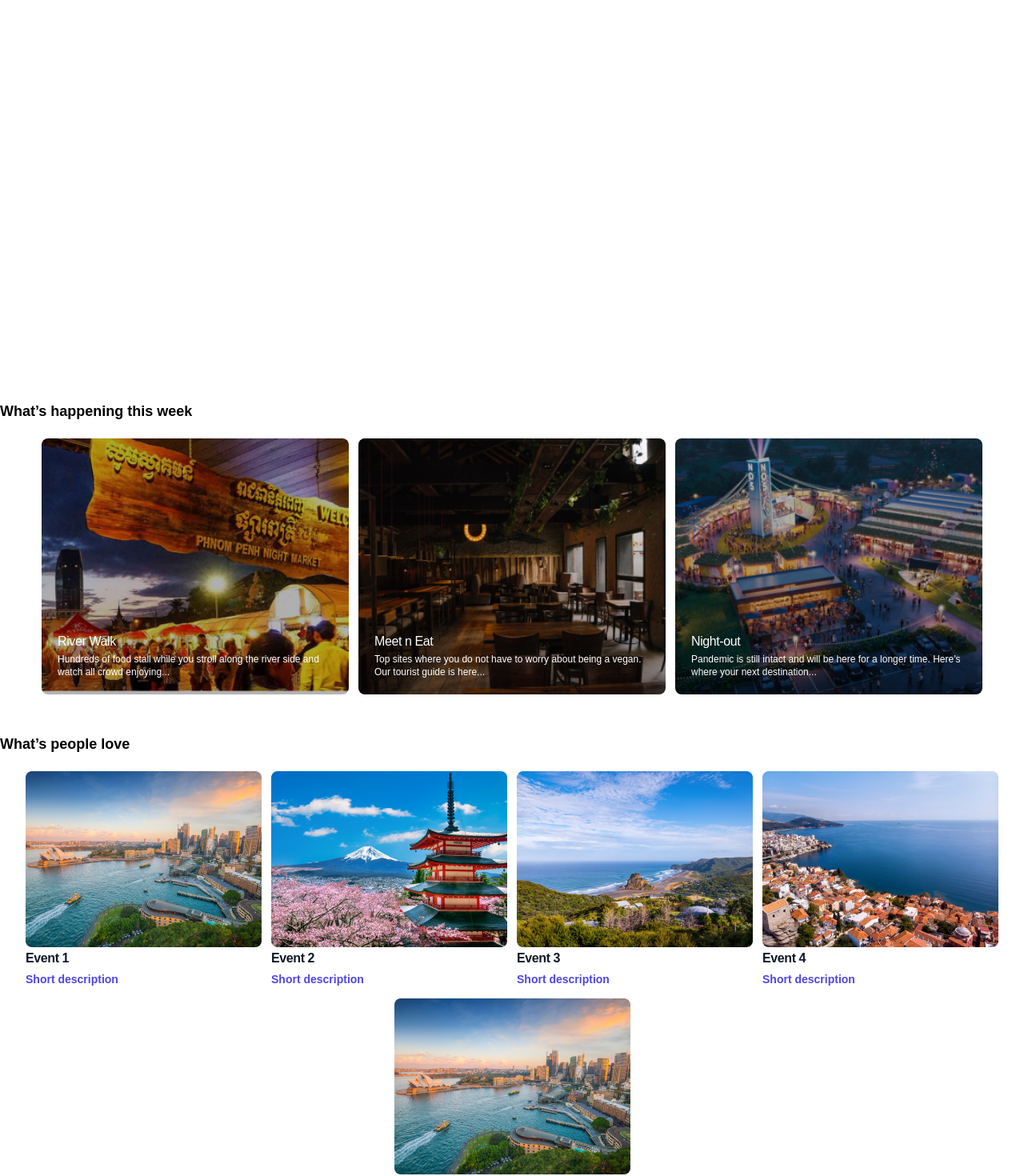
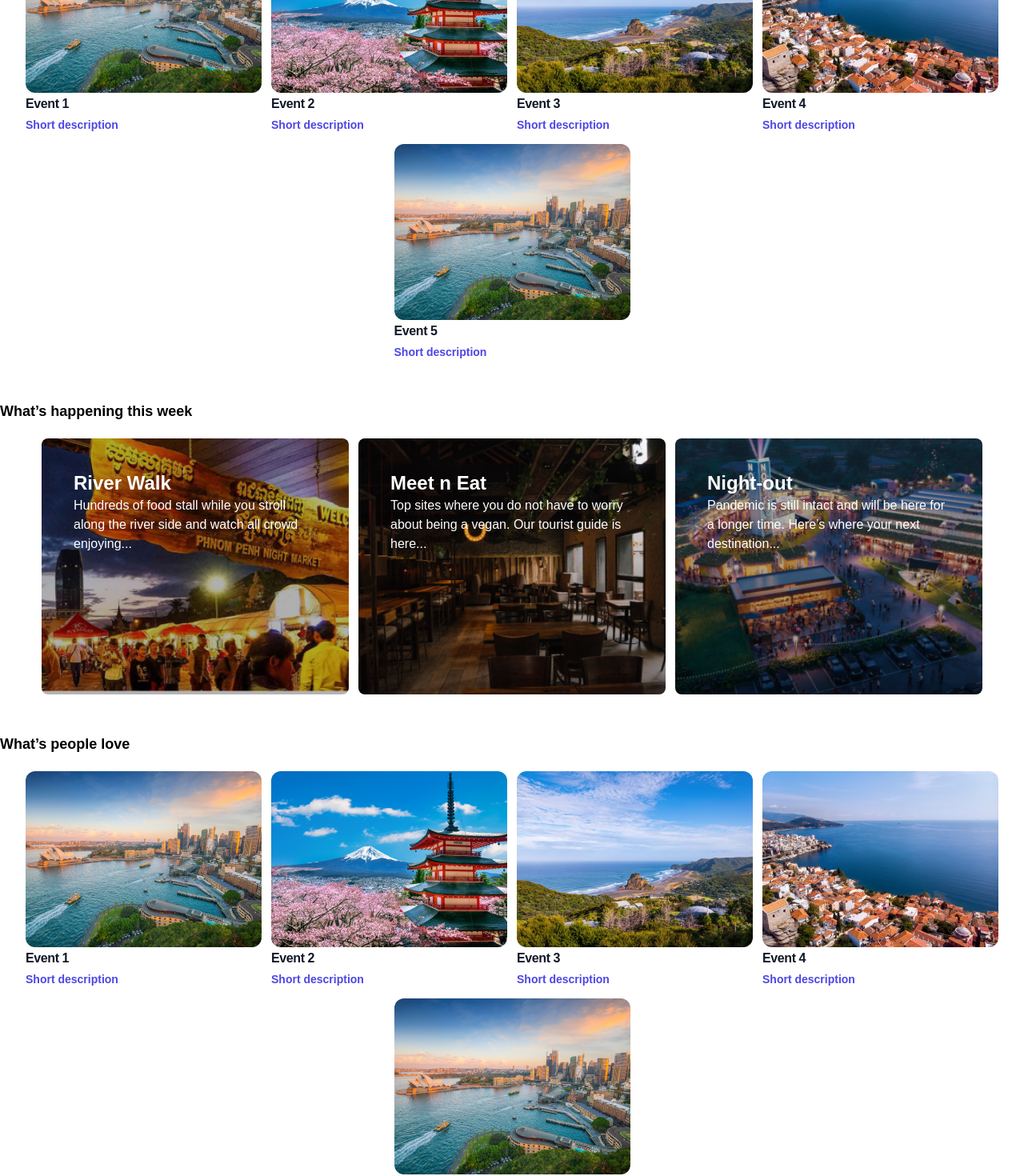
Before and after one commit to Neangthary/wct-app, a Next.js app: page / in a window 1280 px wide. Shown: the part 1040-2510 px from the top of the page at 80% size. Built offline with nearby package versions, Linux system fonts and the light colour scheme; a web font is replaced by a local one.

Commit message:
Added Animation

```diff
--- a/next.config.js
+++ b/next.config.js
@@ -1,4 +1,8 @@
 /** @type {import('next').NextConfig} */
-const nextConfig = {}
+const nextConfig = {
+  images: {
+    domains: ["firebasestorage.googleapis.com"],
+  },
+};
 
-module.exports = nextConfig
+module.exports = nextConfig;
--- a/package.json
+++ b/package.json
@@ -10,10 +10,12 @@
   },
   "dependencies": {
     "bootstrap": "^5.3.2",
-    "firebase": "^10.6.0",
+    "firebase": "^10.7.1",
+    "formidable": "^3.5.1",
     "next": "^14.0.4-canary.1",
     "react": "^18",
-    "react-dom": "^18"
+    "react-dom": "^18",
+    "uuid": "^9.0.1"
   },
   "devDependencies": {
     "autoprefixer": "^10.4.16",
--- /dev/null
+++ b/src/app/api/storage.js
@@ -0,0 +1,14 @@
+const { fileGET, filePOST } = require("./yourFile"); // Replace './yourFile' with the actual path to your file
+
+module.exports = async (req, res) => {
+  if (req.method === "GET") return await fileGET(req, res);
+  if (req.method === "POST") return await filePOST(req, res);
+  return res.status(400).end();
+};
+
+// Disable parsing the body by Next.js default behavior
+module.exports.config = {
+  api: {
+    bodyParser: false,
+  },
+};
--- a/src/app/components/feature_card.jsx
+++ b/src/app/components/feature_card.jsx
@@ -35,8 +35,21 @@ const Feature = () => {
       <ul role="list" className="flex flex-wrap gap-3 justify-center">
         {Eventcard.map((Eventcard) => (
           <li key={Eventcard.event}>
-            <div className=" items-center gap-x-6">
-              <img className="h-100 w-100" src={Eventcard.imageUrl} alt="" />
+            <div className="items-center gap-x-6">
+              <div className="relative w-full rounded-xl overflow-hidden group ">
+                <img
+                  className="object-cover w-100 h-100 rounded-lg duration-700 ease-in-out group-hover:scale-110"
+                  src={Eventcard.imageUrl}
+                  alt=""
+                />
+                <div className="absolute top-0 w-full h-full transition duration-300 opacity-50 rounded-lg group-hover:bg-black" />
+
+                <div className="absolute right-0 duration-300 transform -translate-x-1/2 -translate-y-1/2 left-1/2 -bottom-20 group-hover:bottom-5">
+                  <button className="h-10 px-8 font-normal bg-white border-none rounded-full btn btn-sm hover:bg-black hover:text-white">
+                    Event View
+                  </button>
+                </div>
+              </div>
               <div>
                 <h3 className="text-base font-semibold leading-7 tracking-tight text-gray-900">
                   {Eventcard.event}
--- a/src/app/components/navbar.jsx
+++ b/src/app/components/navbar.jsx
@@ -19,7 +19,10 @@ const Navbar = () => {
           <div className="text-black font-bold text-2xl">Event Hunt</div>
 
           {/* Responsive Menu Button */}
-          <button className="lg:hidden" onClick={() => setMenuOpen(!menuOpen)}>
+          <button
+            className="lg:hidden -order-1"
+            onClick={() => setMenuOpen(!menuOpen)}
+          >
             <svg
               className="w-6 h-6"
               fill="none"
@@ -78,7 +81,10 @@ const Navbar = () => {
           {/* Responsive Menu */}
           {menuOpen && (
             <div className="lg:hidden absolute top-16 left-0 w-full max-h-screen overflow-y-auto bg-white z-10 shadow-md transition-opacity duration-300 opacity-100">
-              <ul className="flex flex-col space-y-4 p-4 font-bold" style={{ color: "#4F4F4F" }}>
+              <ul
+                className="flex flex-col space-y-4 p-4 font-bold"
+                style={{ color: "#4F4F4F" }}
+              >
                 <li>
                   <button
                     className="hover:text-black"
--- a/src/app/components/people_love.jsx
+++ b/src/app/components/people_love.jsx
@@ -1,5 +1,6 @@
 "use client";
 import React from "react";
+import { useRouter } from "next/navigation";
 
 const Eventcard = [
   {
@@ -30,13 +31,35 @@ const Eventcard = [
 ];
 
 const Peoplelove = () => {
+  const router = useRouter();
+
+  const onClickPage = (pathname) => {
+    router.push(pathname);
+  };
+
   return (
     <div>
       <ul role="list" className="flex flex-wrap gap-3 justify-center">
         {Eventcard.map((Eventcard) => (
           <li key={Eventcard.event}>
-            <div className=" items-center gap-x-6">
-              <img className="h-100 w-100" src={Eventcard.imageUrl} alt="" />
+            <div className="items-center gap-x-6">
+              <div className="relative w-full rounded-xl overflow-hidden group ">
+                <img
+                  className="object-cover w-100 h-100 rounded-lg duration-700 ease-in-out group-hover:scale-110"
+                  src={Eventcard.imageUrl}
+                  alt=""
+                />
+                <div className="absolute top-0 w-full h-full transition duration-300 opacity-50 rounded-lg group-hover:bg-black" />
+
+                <div className="absolute right-0 duration-300 transform -translate-x-1/2 -translate-y-1/2 left-1/2 -bottom-20 group-hover:bottom-5">
+                  <button
+                    onClick={() => onClickPage("/contact")}
+                    className="h-10 px-8 font-normal bg-white border-none rounded-full btn btn-sm hover:bg-black hover:text-white"
+                  >
+                    Event View
+                  </button>
+                </div>
+              </div>
               <div>
                 <h3 className="text-base font-semibold leading-7 tracking-tight text-gray-900">
                   {Eventcard.event}
--- a/src/app/components/recent_card.jsx
+++ b/src/app/components/recent_card.jsx
@@ -1,4 +1,5 @@
 import React from "react";
+import { useRouter } from "next/navigation";
 
 const Eventcard = [
   {
@@ -22,25 +23,46 @@ const Eventcard = [
 ];
 
 const Recentcard = () => {
+  const router = useRouter();
+
+  const onClickPage = (pathname) => {
+    router.push(pathname);
+  };
+
   return (
     <div>
       <ul role="list" className="flex flex-wrap gap-3 justify-center">
         {Eventcard.map((eventCard) => (
           <li key={eventCard.event}>
+            <div className="relative w-full rounded-lg group">
+              <div className="">
                 <div
-              className="flex flex-col h-80 w-96 gap-y-2 justify-end"
+                  className="flex flex-col h-80 w-96 gap-y-2"
                   style={{
                     background: `url(${eventCard.imageUrl})`,
                     backgroundSize: "cover",
                     backgroundPosition: "center",
                     borderRadius: "0.5rem",
                   }}
+                ></div>
+                <div className="absolute top-0 w-full h-full transition duration-300 opacity-50 rounded-lg group-hover:bg-black" />
+
+                <div className="absolute top-0 w-full h-full p-10 text-white">
+                  <h1 className="text-2xl font-bold">{eventCard.event}</h1>
+                  <p className="text-white group-hover:text-white">
+                    {eventCard.description}
+                  </p>
+                </div>
+
+                <div
+                  className="absolute bottom-10 left-10"
+                  onClick={() => onClickPage("/contact")}
                 >
-              <div className="text-start p-5">
-                <h3 className="text-base leading-7 tracking-tight text-white">
-                  {eventCard.event}
-                </h3>
-                <p className="text-xs text-white">{eventCard.description}</p>
+                  <p className="font-bold cursor-pointer text-white transition duration-300 ease-in-out scale-50 translate-y-4 opacity-0 group-hover:-translate-y-1 group-hover:scale-100 group-hover:opacity-100 group-hover:delay-200">
+                    Event Detail
+                  </p>
+                  <hr className="transition h-[3px] duration-500 ease-in-out scale-x-0 bg-white group-hover:scale-x-100" />
+                </div>
               </div>
             </div>
           </li>
--- a/src/app/home/page.jsx
+++ b/src/app/home/page.jsx
@@ -156,13 +156,7 @@ const Home = () => {
             inspiration from us
           </p>
         </div>
-        <div
-          className={`transition-transform duration-1000 ${
-            isVisible
-              ? "opacity-100 transform translate-y-0"
-              : "opacity-0 transform -translate-y-10"
-          }`}
-        >
+        <div>
           <Feature />
         </div>
         <div className="pt-12 pb-5">
```
Also changed, not shown: 1 other file (tests, documents, lock files or other folders). Lines whose indentation alone changed are shown as unchanged.
